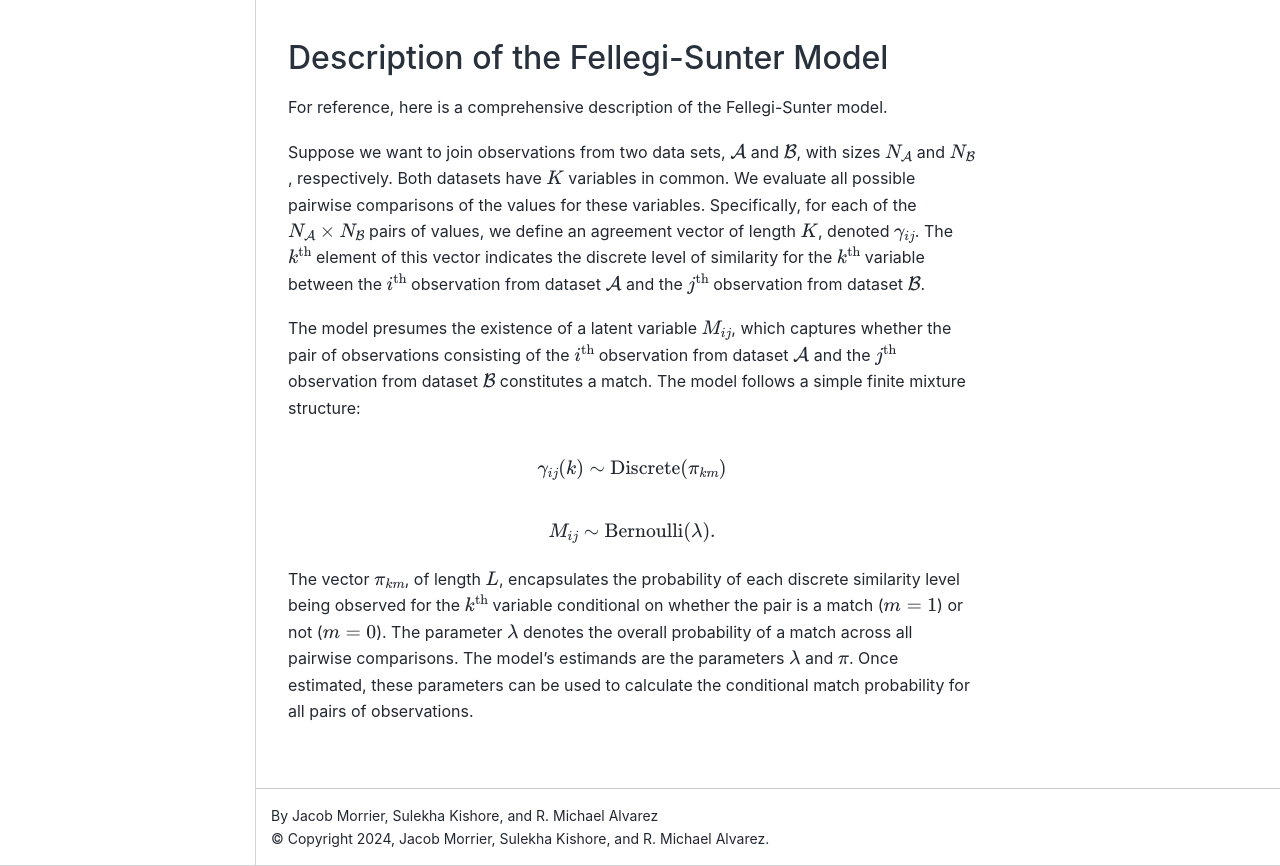
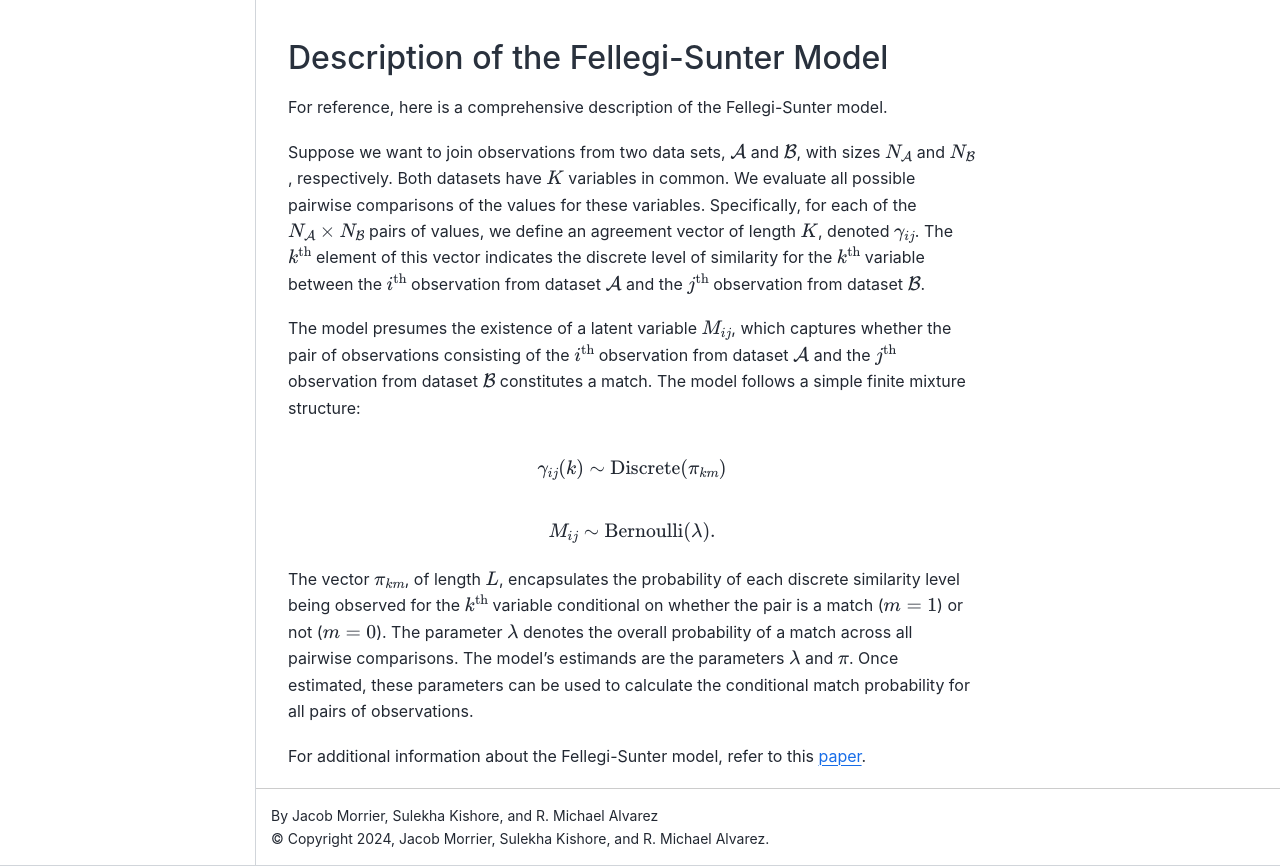
Before and after one commit to jacobmorrier/fast-er, a Sphinx documentation site: the page built from docs/source/estimation.rst, in a window 1280 px wide and 1202 px high, cut to the strip 336-1202 px from the top of the window. Built offline with Sphinx 7.4.7 and the Sphinx Book theme 1.1.4, drawn with Linux system fonts in a browser that asks for light colours; pages that are not in the unit, such as notebooks, are missing from menus.

Commit message:
Update estimation.rst

```diff
--- a/docs/source/estimation.rst
+++ b/docs/source/estimation.rst
@@ -25,3 +25,5 @@ The model presumes the existence of a latent variable :math:`M_{ij}`, which capt
     M_{ij} \sim \textrm{Bernoulli}(\lambda).
 
 The vector :math:`\mathbf{\pi}_{km}`, of length :math:`L`, encapsulates the probability of each discrete similarity level being observed for the :math:`k^{\textrm{th}}` variable conditional on whether the pair is a match (:math:`m=1`) or not (:math:`m=0`). The parameter :math:`\lambda` denotes the overall probability of a match across all pairwise comparisons. The model's estimands are the parameters :math:`\lambda` and :math:`\mathbf{\pi}`. Once estimated, these parameters can be used to calculate the conditional match probability for all pairs of observations.
+
+For additional information about the Fellegi-Sunter model, refer to this `paper <https://doi.org/10.1017/S0003055418000783>`_.
```
